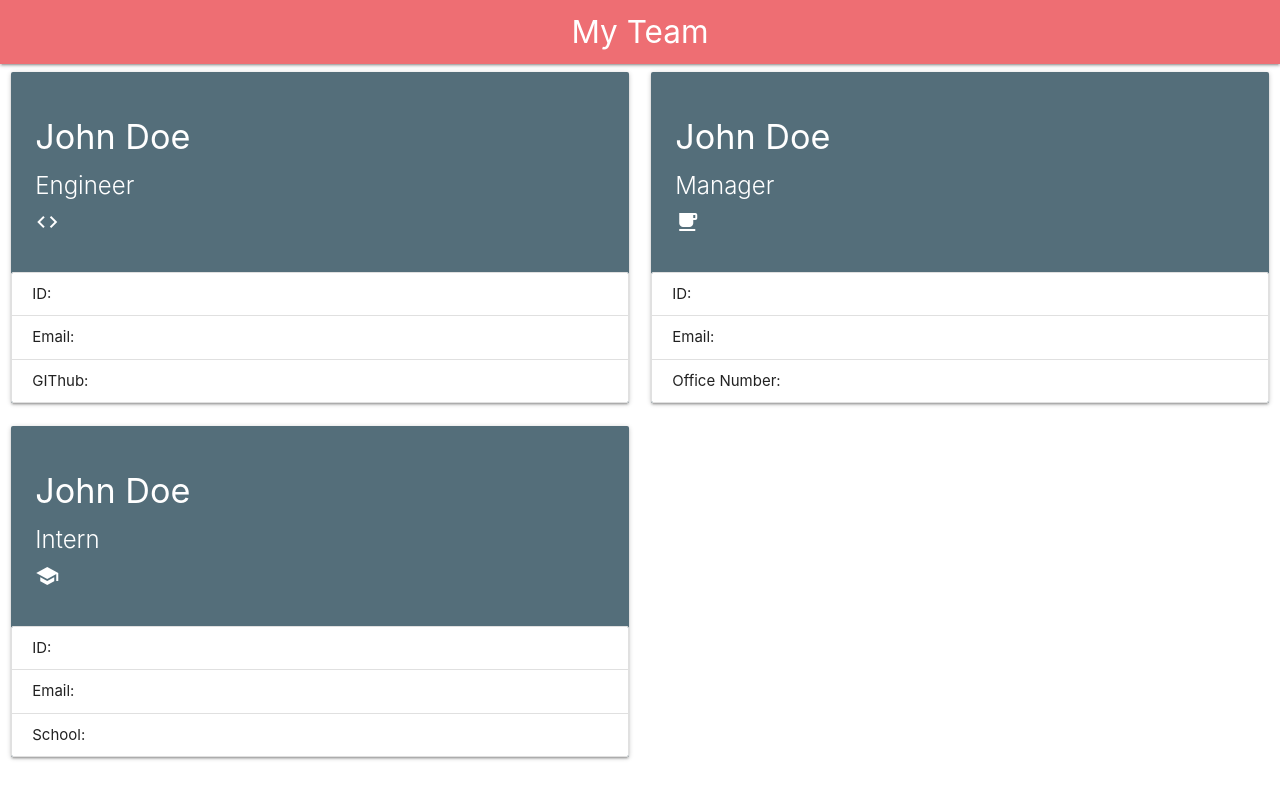
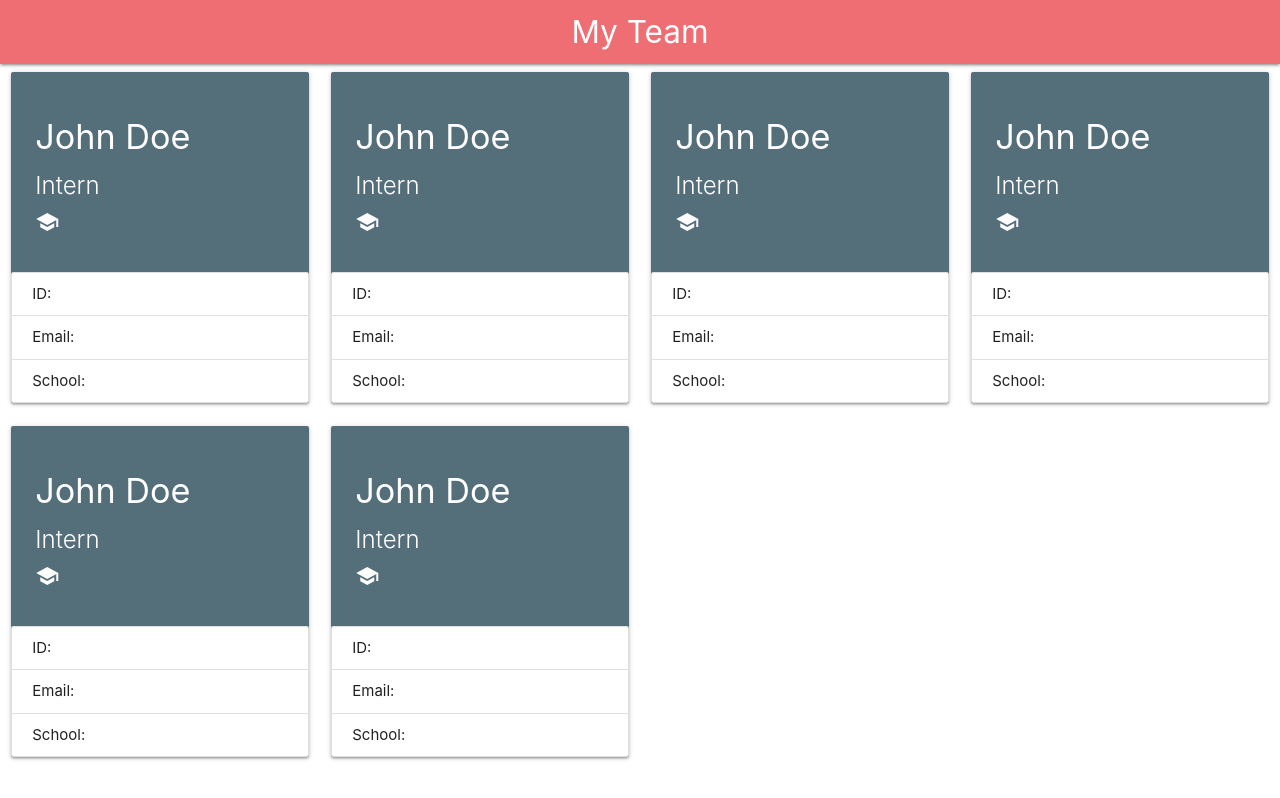
Before and after one commit to guidoasbun/employee_tracker, a website: page templates/index.html in a window 1280 px wide. Drawn offline with nearby package versions, Linux system fonts and the light colour scheme.

Commit message:
created the employee list from input

```diff
--- a/templates/index.html
+++ b/templates/index.html
@@ -1,5 +1,6 @@
 <!DOCTYPE html>
 <html lang="en">
+
 <head>
   <meta charset="UTF-8">
   <meta name="viewport" content="width=device-width, initial-scale=1.0">
@@ -7,6 +8,7 @@
   <link rel="stylesheet" href="https://cdnjs.cloudflare.com/ajax/libs/materialize/1.0.0/css/materialize.min.css">
   <link href="https://fonts.googleapis.com/icon?family=Material+Icons" rel="stylesheet">
 </head>
+
 <body>
   <nav>
     <div class="nav-extended">
@@ -15,40 +17,12 @@
   </nav>
 
   <div class="row">
-      <div class="col s12 m6">
+    <div class="col s12 m6 l4 xl3">
       <div class="card blue-grey darken-1">
         <div class="card-content white-text">
-            <span class="card-title"><h4>John Doe</h4></span>
-            <span class="card-title">Engineer</span>
-            <i class="material-icons">code</i>
-          </div>
-          <div class="collection">
-            <p href="#!" class="collection-item">ID:</p>
-            <p href="#!" class="collection-item">Email:</p>
-            <p href="#!" class="collection-item">GIThub:</p>
-          </div>
-        </div>
-      </div>
-
-      <div class="col s12 m6">
-        <div class="card blue-grey darken-1">
-          <div class="card-content white-text">
-            <span class="card-title"><h4>John Doe</h4></span>
-            <span class="card-title">Manager</span>
-            <i class="material-icons">free_breakfast</i>
-          </div>
-          <div class="collection">
-            <p href="#!" class="collection-item">ID:</p>
-            <p href="#!" class="collection-item">Email:</p>
-            <p href="#!" class="collection-item">Office Number:</p>
-          </div>
-        </div>
-      </div>
-
-      <div class="col s12 m6">
-        <div class="card blue-grey darken-1">
-          <div class="card-content white-text">
-            <span class="card-title"><h4>John Doe</h4></span>
+          <span class="card-title">
+            <h4>John Doe</h4>
+          </span>
           <span class="card-title">Intern</span>
           <i class="material-icons">school</i>
         </div>
@@ -59,7 +33,86 @@
         </div>
       </div>
     </div>
-
+    <div class="col s12 m6 l4 xl3">
+      <div class="card blue-grey darken-1">
+        <div class="card-content white-text">
+          <span class="card-title">
+            <h4>John Doe</h4>
+          </span>
+          <span class="card-title">Intern</span>
+          <i class="material-icons">school</i>
+        </div>
+        <div class="collection">
+          <p href="#!" class="collection-item">ID:</p>
+          <p href="#!" class="collection-item">Email:</p>
+          <p href="#!" class="collection-item">School:</p>
+        </div>
+      </div>
+    </div>
+    <div class="col s12 m6 l4 xl3">
+      <div class="card blue-grey darken-1">
+        <div class="card-content white-text">
+          <span class="card-title">
+            <h4>John Doe</h4>
+          </span>
+          <span class="card-title">Intern</span>
+          <i class="material-icons">school</i>
+        </div>
+        <div class="collection">
+          <p href="#!" class="collection-item">ID:</p>
+          <p href="#!" class="collection-item">Email:</p>
+          <p href="#!" class="collection-item">School:</p>
+        </div>
+      </div>
+    </div>
+    <div class="col s12 m6 l4 xl3">
+      <div class="card blue-grey darken-1">
+        <div class="card-content white-text">
+          <span class="card-title">
+            <h4>John Doe</h4>
+          </span>
+          <span class="card-title">Intern</span>
+          <i class="material-icons">school</i>
+        </div>
+        <div class="collection">
+          <p href="#!" class="collection-item">ID:</p>
+          <p href="#!" class="collection-item">Email:</p>
+          <p href="#!" class="collection-item">School:</p>
+        </div>
+      </div>
+    </div>
+    <div class="col s12 m6 l4 xl3">
+      <div class="card blue-grey darken-1">
+        <div class="card-content white-text">
+          <span class="card-title">
+            <h4>John Doe</h4>
+          </span>
+          <span class="card-title">Intern</span>
+          <i class="material-icons">school</i>
+        </div>
+        <div class="collection">
+          <p href="#!" class="collection-item">ID:</p>
+          <p href="#!" class="collection-item">Email:</p>
+          <p href="#!" class="collection-item">School:</p>
+        </div>
+      </div>
+    </div>
+    <div class="col s12 m6 l4 xl3">
+      <div class="card blue-grey darken-1">
+        <div class="card-content white-text">
+          <span class="card-title">
+            <h4>John Doe</h4>
+          </span>
+          <span class="card-title">Intern</span>
+          <i class="material-icons">school</i>
+        </div>
+        <div class="collection">
+          <p href="#!" class="collection-item">ID:</p>
+          <p href="#!" class="collection-item">Email:</p>
+          <p href="#!" class="collection-item">School:</p>
+        </div>
+      </div>
+    </div>
   </div>
 
 
@@ -68,4 +121,5 @@
 
   <script src="https://cdnjs.cloudflare.com/ajax/libs/materialize/1.0.0/js/materialize.min.js"></script>
 </body>
+
 </html>
```
Also changed, not shown: app.js (+52 -19 lines). Lines whose indentation alone changed are shown as unchanged.
